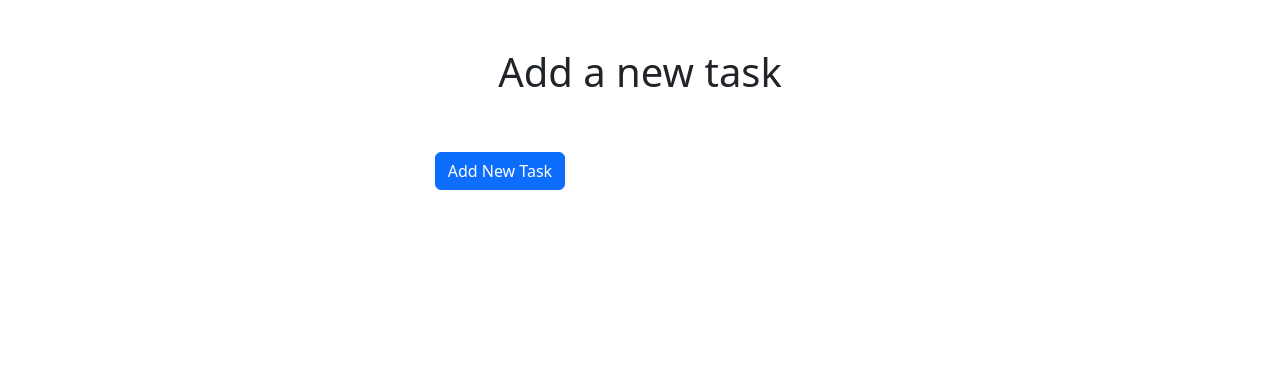
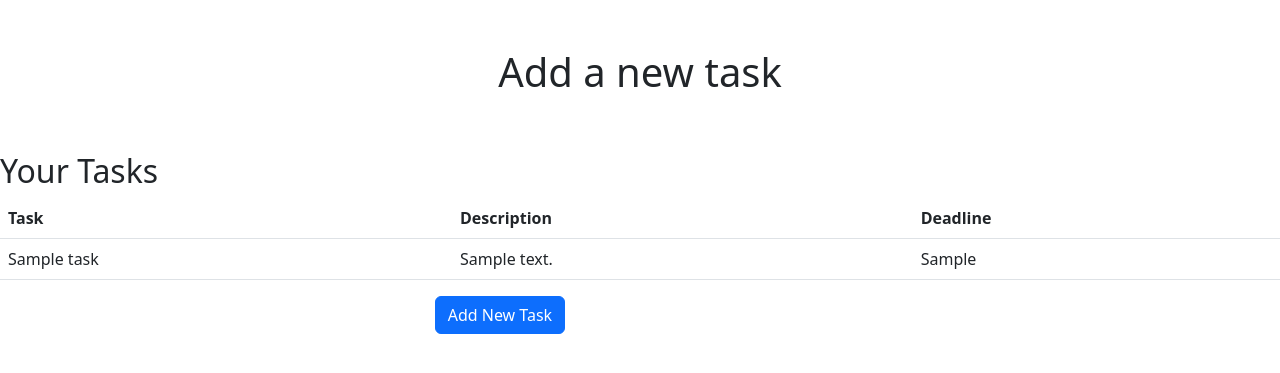
Before and after one commit to Ashita-Sharma/HabitTrackerSite, a Flask app: page /dashboard in a window 1280 px wide. Shown: the top 373 px of the page. Run offline with Flask 3, Linux system fonts and the light colour scheme; the visitor is signed in with stand-in values (Sample User, id 1); tables that the repository leaves empty hold one stand-in row (values such as "Sample post").

Commit message:
added readme.md, added display of tasks in the dashboard.

```diff
--- a/app.py
+++ b/app.py
@@ -20,16 +20,43 @@ def init_db():
             password TEXT
         )
         """)
+        conn.execute("""
+                CREATE TABLE IF NOT EXISTS TASKS (
+                    id INTEGER PRIMARY KEY AUTOINCREMENT,
+                    user_id INTEGER,
+                    task_name TEXT,
+                    description TEXT,
+                    deadline TEXT,
+                    FOREIGN KEY (user_id) REFERENCES PARTICIPANTS(id)
+                )
+                """)
 
 @app.route('/dashboard', methods=['GET', 'POST'])
 def dashboard():
+    if 'user_id' not in session:
+        return redirect(url_for('login'))
+
     if request.method == 'POST':
-        # process the task data here
         task_name = request.form['TaskName']
         description = request.form['TextDescription']
         deadline = request.form['Deadline']
 
-    return render_template('dashboard.html')
+        with sqlite3.connect("database.db") as conn:
+            cursor = conn.cursor()
+            cursor.execute(
+                "INSERT INTO TASKS (user_id, task_name, description, deadline) VALUES (?, ?, ?, ?)",
+                (session['user_id'], task_name, description, deadline)
+            )
+            conn.commit()
+
+        return redirect(url_for('dashboard'))  # <-- this is the key line
+
+    with sqlite3.connect("database.db") as conn:
+        cursor = conn.cursor()
+        cursor.execute("SELECT * FROM TASKS WHERE user_id = ?", (session['user_id'],))
+        tasks = cursor.fetchall()
+
+    return render_template('dashboard.html', tasks=tasks)
 
 @app.route('/new-task', methods=['GET', 'POST'])
 def new_task():
--- a/templates/dashboard.html
+++ b/templates/dashboard.html
@@ -11,6 +11,25 @@
 
 <body>
     <h1 class="text-center py-5">Add a new task</h1>
+    <h2>Your Tasks</h2>
+<table class="table">
+    <thead>
+        <tr>
+            <th>Task</th>
+            <th>Description</th>
+            <th>Deadline</th>
+        </tr>
+    </thead>
+    <tbody>
+        {% for task in tasks %}
+        <tr>
+            <td>{{ task[2] }}</td>
+            <td>{{ task[3] }}</td>
+            <td>{{ task[4] }}</td>
+        </tr>
+        {% endfor %}
+    </tbody>
+</table>
 
     <div class="row">
         <div class="col-md-4"></div>
```
Also changed, not shown: readme.md (added).
